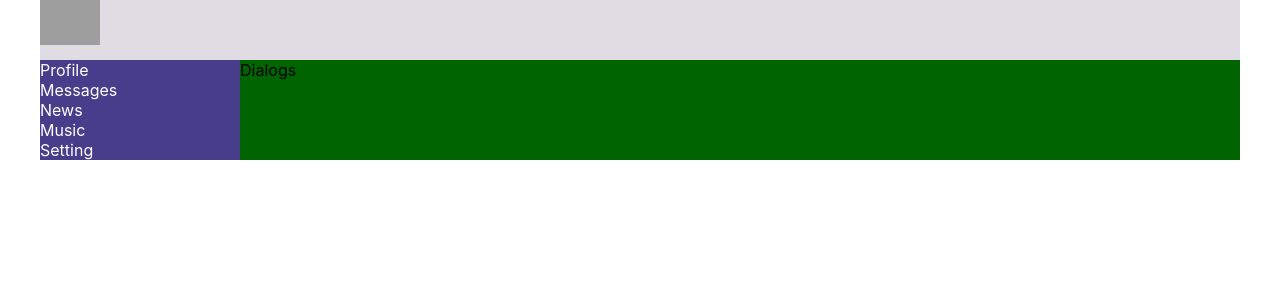
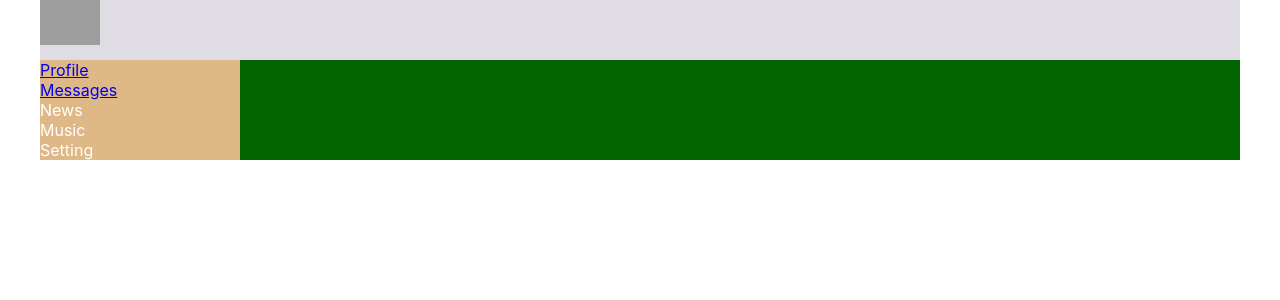
Before and after one commit to Ynnost/Social_network, a React (Create React App) app: page / in a window 1280 px wide. Shown: the top 300 px of the page. Built offline with nearby package versions, Linux system fonts and the light colour scheme; grey boxes are pictures that could not be loaded.

Commit message:
Commit Routes

```diff
--- a/package.json
+++ b/package.json
@@ -12,6 +12,7 @@
     "@types/react-dom": "^18.2.7",
     "react": "^18.2.0",
     "react-dom": "^18.2.0",
+    "react-router-dom": "^6.16.0",
     "react-scripts": "5.0.1",
     "typescript": "^4.9.5",
     "web-vitals": "^2.1.4"
--- a/src/App.tsx
+++ b/src/App.tsx
@@ -3,19 +3,23 @@ import './App.css';
 import Header from "./components/Header/Header";
 import NavBar from "./components/NavBar/NavBar";
 import Dialogs from "./components/Dialogs/Dialogs";
+import {Route, Routes} from "react-router-dom";
+import Profile from "./components/Profile/Profile";
 
 
 // @ts-ignore
 const App = () => {
     return (
-        <div className={'app-wrapper'}>
-            <Header/>
-            <NavBar/>
-            <div className='app-wrapper-content'>
-                <Dialogs/>
-                {/*<Profile/>*/}
+            <div className={'app-wrapper'}>
+                <Header/>
+                <NavBar/>
+                <div className='app-wrapper-content'>
+                    <Routes>
+                    <Route path='dialogs' element={<Dialogs/>}/>
+                    <Route path='profile' element={<Profile/>}/>
+                    </Routes>
+                </div>
             </div>
-        </div>
     );
 }
 
--- a/src/components/NavBar/NavBar.module.css
+++ b/src/components/NavBar/NavBar.module.css
@@ -1,6 +1,6 @@
 .nav {
     grid-area: n;
-    background-color: darkslateblue;
+    background-color: burlywood;
 }
 
 .item{
--- a/src/components/NavBar/NavBar.tsx
+++ b/src/components/NavBar/NavBar.tsx
@@ -4,11 +4,21 @@ import classes from './NavBar.module.css'
 const NavBar = () => {
     return (
         <nav className={classes.nav}>
-            <div className={classes.item}>Profile</div>
-            <div className={classes.item}>Messages</div>
-            <div className={classes.item}>News</div>
-            <div className={classes.item}>Music</div>
-            <div className={classes.item}>Setting</div>
+            <div className={classes.item}>
+                <a href='/profile'>Profile</a>
+            </div>
+            <div className={classes.item}>
+                <a href='/dialogs'>Messages</a>
+            </div>
+            <div className={classes.item}>
+                <a>News</a>
+            </div>
+            <div className={classes.item}>
+                <a>Music</a>
+            </div>
+            <div className={classes.item}>
+                <a>Setting</a>
+            </div>
         </nav>
     );
 };
--- a/src/index.tsx
+++ b/src/index.tsx
@@ -3,13 +3,16 @@ import ReactDOM from 'react-dom/client';
 import './index.css';
 import App from './App';
 import reportWebVitals from './reportWebVitals';
+import {BrowserRouter} from "react-router-dom";
 
 const root = ReactDOM.createRoot(
   document.getElementById('root') as HTMLElement
 );
 root.render(
   <React.StrictMode>
+      <BrowserRouter>
     <App />
+      </BrowserRouter>
   </React.StrictMode>
 );
 
```
Also changed, not shown: 1 other file (tests, documents, lock files or other folders).
